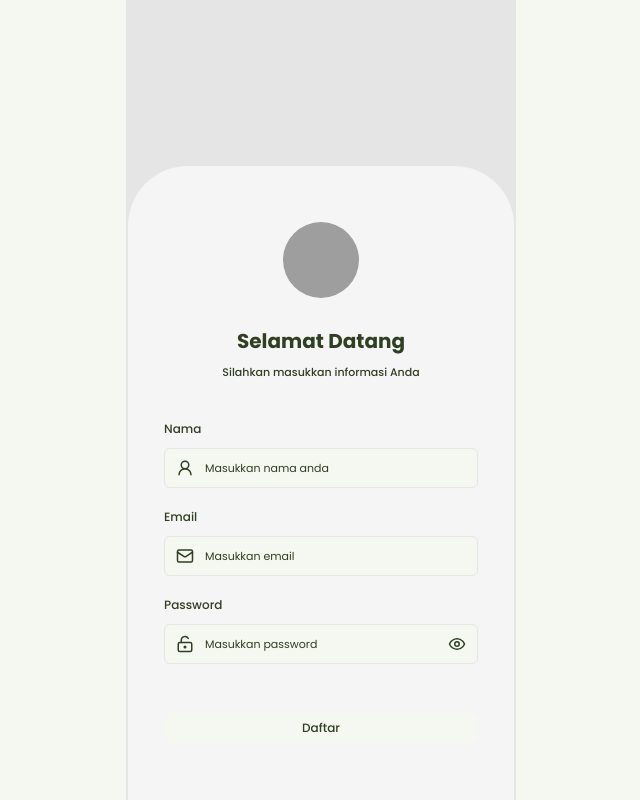
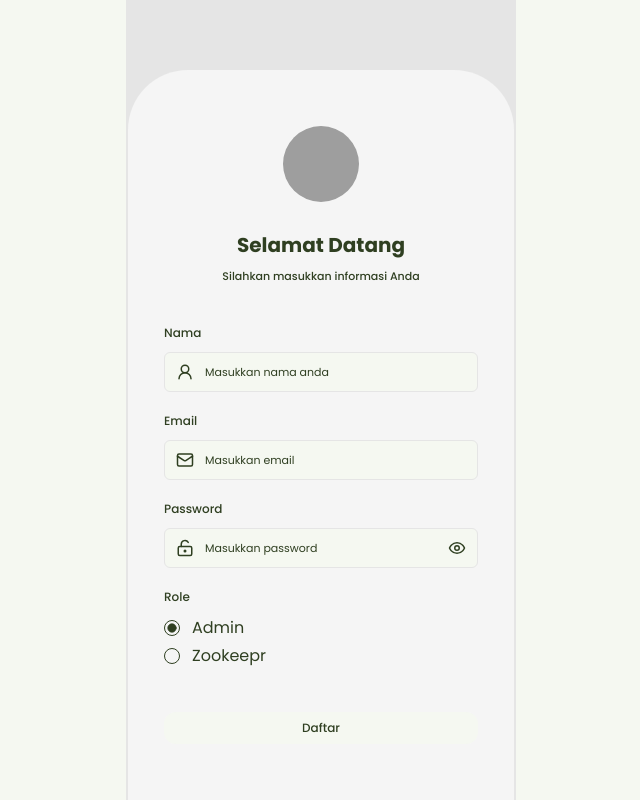
Before and after one commit to 9-Spontan-ZooPort/9_Spontan_ZooPort-FE, a Next.js app: page /auth/register in a window 1280 px wide. Shown: the whole page, without its empty margins (319-959 px from the left). Built offline with nearby package versions, Linux system fonts and the light colour scheme; grey boxes are pictures that could not be loaded.

Commit message:
feat: adding regsiter feat

```diff
--- a/package.json
+++ b/package.json
@@ -23,6 +23,7 @@
 		"@radix-ui/react-avatar": "^1.0.4",
 		"@radix-ui/react-checkbox": "^1.0.4",
 		"@radix-ui/react-label": "^2.0.2",
+		"@radix-ui/react-radio-group": "^1.1.3",
 		"@radix-ui/react-slot": "^1.0.2",
 		"axios": "^1.6.8",
 		"class-variance-authority": "^0.7.0",
--- /dev/null
+++ b/src/app/auth/register/RegisterForm.tsx
@@ -0,0 +1,173 @@
+"use client";
+import { Button } from "@/components/ui/button";
+import {
+	Form,
+	FormControl,
+	FormField,
+	FormItem,
+	FormLabel,
+	FormMessage,
+} from "@/components/ui/form";
+import { Input } from "@/components/ui/input";
+import { RadioGroup, RadioGroupItem } from "@/components/ui/radio-group";
+import { goHome } from "@/lib/actions";
+import { register } from "@/services/auth";
+import { zodResolver } from "@hookform/resolvers/zod";
+import {
+	EyeIcon,
+	EyeOff,
+	LockKeyholeOpenIcon,
+	MailIcon,
+	UserRound,
+} from "lucide-react";
+import * as React from "react";
+import { useForm } from "react-hook-form";
+import { z } from "zod";
+
+export function RegisterForm() {
+	const RegisterSchema = z.object({
+		nama: z.string(),
+		email: z.string().email(),
+		password: z.string().min(8, "Password must be at least 8 characters"),
+		role: z.enum(["admin", "zookeeper"], {
+			required_error: "You need to select a notification type.",
+		}),
+	});
+
+	const form = useForm<z.infer<typeof RegisterSchema>>({
+		resolver: zodResolver(RegisterSchema),
+		defaultValues: {
+			nama: "",
+			email: "",
+			password: "",
+			role: "admin",
+		},
+	});
+
+	async function submit(data: z.infer<typeof RegisterSchema>) {
+		const response = await register(
+			data.nama,
+			data.email,
+			data.password,
+			data.role,
+		);
+
+		if (response.error) {
+			return form.setError("email", {
+				type: "manual",
+				message: "User sudah terdaftar",
+			});
+		}
+
+		goHome();
+	}
+
+	const [showPassword, setShowPassword] = React.useState(false);
+
+	return (
+		<Form {...form}>
+			<form
+				onSubmit={form.handleSubmit(submit)}
+				className="flex flex-col gap-4 w-full"
+			>
+				<FormField
+					control={form.control}
+					name="nama"
+					render={({ field }) => {
+						return (
+							<FormItem>
+								<FormLabel className="text-c1 font-medium">Nama</FormLabel>
+								<FormControl>
+									<Input
+										className="text-c2 font-regular"
+										placeholder="Masukkan nama anda"
+										{...field}
+										startIcon={UserRound}
+									/>
+								</FormControl>
+								<FormMessage />
+							</FormItem>
+						);
+					}}
+				/>
+				<FormField
+					control={form.control}
+					name="email"
+					render={({ field }) => {
+						return (
+							<FormItem>
+								<FormLabel className="text-c1 font-medium">Email</FormLabel>
+								<FormControl>
+									<Input
+										className="text-c2 font-regular"
+										placeholder="Masukkan email"
+										{...field}
+										startIcon={MailIcon}
+									/>
+								</FormControl>
+								<FormMessage />
+							</FormItem>
+						);
+					}}
+				/>
+				<FormField
+					control={form.control}
+					name="password"
+					render={({ field }) => {
+						return (
+							<FormItem>
+								<FormLabel className="text-c1 font-medium">Password</FormLabel>
+								<FormControl>
+									<Input
+										className="text-c2 font-regular"
+										placeholder="Masukkan password"
+										type={showPassword ? "text" : "password"}
+										{...field}
+										startIcon={LockKeyholeOpenIcon}
+										endIcon={[EyeIcon, EyeOff]}
+										onEndIconClick={() => setShowPassword(!showPassword)}
+									/>
+								</FormControl>
+								<FormMessage />
+							</FormItem>
+						);
+					}}
+				/>
+				<FormField
+					control={form.control}
+					name="role"
+					render={({ field }) => (
+						<FormItem className="space-y-3">
+							<FormLabel className="text-c1 font-medium">Role</FormLabel>
+							<FormControl>
+								<RadioGroup
+									onValueChange={field.onChange}
+									defaultValue={field.value}
+									className="flex flex-col space-y-1"
+								>
+									<FormItem className="flex items-center space-x-3 space-y-0">
+										<FormControl>
+											<RadioGroupItem value="admin" />
+										</FormControl>
+										<FormLabel className="font-normal">Admin</FormLabel>
+									</FormItem>
+									<FormItem className="flex items-center space-x-3 space-y-0">
+										<FormControl>
+											<RadioGroupItem value="zookeeper" />
+										</FormControl>
+										<FormLabel className="font-normal">Zookeepr</FormLabel>
+									</FormItem>
+								</RadioGroup>
+							</FormControl>
+							<FormMessage />
+						</FormItem>
+					)}
+				/>
+
+				<Button type="submit" className="w-full mt-8">
+					<p className="text-c1 font-medium">Daftar</p>
+				</Button>
+			</form>
+		</Form>
+	);
+}
--- a/src/app/auth/register/page.tsx
+++ b/src/app/auth/register/page.tsx
@@ -1,26 +1,7 @@
 "use client";
 import { Avatar, AvatarFallback, AvatarImage } from "@/components/ui/avatar";
-import { Button } from "@/components/ui/button";
-import {
-	Form,
-	FormControl,
-	FormField,
-	FormItem,
-	FormLabel,
-	FormMessage,
-} from "@/components/ui/form";
-import { Input } from "@/components/ui/input";
-import { zodResolver } from "@hookform/resolvers/zod";
-import {
-	EyeIcon,
-	EyeOff,
-	LockKeyholeOpenIcon,
-	MailIcon,
-	UserRound,
-} from "lucide-react";
 import * as React from "react";
-import { useForm } from "react-hook-form";
-import { z } from "zod";
+import { RegisterForm } from "./RegisterForm";
 
 export default function Register() {
 	return (
@@ -41,102 +22,3 @@ export default function Register() {
 		</div>
 	);
 }
-
-function RegisterForm() {
-	const RegisterSchema = z.object({
-		nama: z.string(),
-		email: z.string().email(),
-		password: z.string().min(6, "Password must be at least 8 characters"),
-	});
-
-	const form = useForm<z.infer<typeof RegisterSchema>>({
-		resolver: zodResolver(RegisterSchema),
-		defaultValues: {
-			email: "",
-			password: "",
-		},
-	});
-
-	function submit(data: z.infer<typeof RegisterSchema>) {
-		console.log(data);
-	}
-
-	const [showPassword, setShowPassword] = React.useState(false);
-
-	return (
-		<Form {...form}>
-			<form
-				onSubmit={form.handleSubmit(submit)}
-				className="flex flex-col gap-4 w-full"
-			>
-				<FormField
-					control={form.control}
-					name="nama"
-					render={({ field }) => {
-						return (
-							<FormItem>
-								<FormLabel className="text-c1 font-medium">Nama</FormLabel>
-								<FormControl>
-									<Input
-										className="text-c2 font-regular"
-										placeholder="Masukkan nama anda"
-										{...field}
-										startIcon={UserRound}
-									/>
-								</FormControl>
-								<FormMessage />
-							</FormItem>
-						);
-					}}
-				/>
-				<FormField
-					control={form.control}
-					name="email"
-					render={({ field }) => {
-						return (
-							<FormItem>
-								<FormLabel className="text-c1 font-medium">Email</FormLabel>
-								<FormControl>
-									<Input
-										className="text-c2 font-regular"
-										placeholder="Masukkan email"
-										{...field}
-										startIcon={MailIcon}
-									/>
-								</FormControl>
-								<FormMessage />
-							</FormItem>
-						);
-					}}
-				/>
-				<FormField
-					control={form.control}
-					name="password"
-					render={({ field }) => {
-						return (
-							<FormItem>
-								<FormLabel className="text-c1 font-medium">Password</FormLabel>
-								<FormControl>
-									<Input
-										className="text-c2 font-regular"
-										placeholder="Masukkan password"
-										type={showPassword ? "text" : "password"}
-										{...field}
-										startIcon={LockKeyholeOpenIcon}
-										endIcon={[EyeIcon, EyeOff]}
-										onEndIconClick={() => setShowPassword(!showPassword)}
-									/>
-								</FormControl>
-								<FormMessage />
-							</FormItem>
-						);
-					}}
-				/>
-
-				<Button type="submit" className="w-full mt-8">
-					<p className="text-c1 font-medium">Daftar</p>
-				</Button>
-			</form>
-		</Form>
-	);
-}
--- /dev/null
+++ b/src/components/ui/radio-group.tsx
@@ -0,0 +1,44 @@
+"use client";
+
+import * as RadioGroupPrimitive from "@radix-ui/react-radio-group";
+import { Circle } from "lucide-react";
+import * as React from "react";
+
+import { cn } from "@/lib/utils";
+
+const RadioGroup = React.forwardRef<
+	React.ElementRef<typeof RadioGroupPrimitive.Root>,
+	React.ComponentPropsWithoutRef<typeof RadioGroupPrimitive.Root>
+>(({ className, ...props }, ref) => {
+	return (
+		<RadioGroupPrimitive.Root
+			className={cn("grid gap-2", className)}
+			{...props}
+			ref={ref}
+		/>
+	);
+});
+RadioGroup.displayName = RadioGroupPrimitive.Root.displayName;
+
+const RadioGroupItem = React.forwardRef<
+	React.ElementRef<typeof RadioGroupPrimitive.Item>,
+	React.ComponentPropsWithoutRef<typeof RadioGroupPrimitive.Item>
+>(({ className, ...props }, ref) => {
+	return (
+		<RadioGroupPrimitive.Item
+			ref={ref}
+			className={cn(
+				"aspect-square h-4 w-4 rounded-full border border-primary text-primary ring-offset-background focus:outline-none focus-visible:ring-2 focus-visible:ring-ring focus-visible:ring-offset-2 disabled:cursor-not-allowed disabled:opacity-50",
+				className,
+			)}
+			{...props}
+		>
+			<RadioGroupPrimitive.Indicator className="flex items-center justify-center">
+				<Circle className="h-2.5 w-2.5 fill-current text-current" />
+			</RadioGroupPrimitive.Indicator>
+		</RadioGroupPrimitive.Item>
+	);
+});
+RadioGroupItem.displayName = RadioGroupPrimitive.Item.displayName;
+
+export { RadioGroup, RadioGroupItem };
--- a/src/services/auth.ts
+++ b/src/services/auth.ts
@@ -24,3 +24,35 @@ export async function login(email: string, password: string) {
 		return { error: message };
 	}
 }
+
+export async function register(
+	name: string,
+	email: string,
+	password: string,
+	role: "admin" | "zookeeper",
+) {
+	try {
+		const response = await fetch("http://localhost:8080/v1/auth/register", {
+			method: "POST",
+			headers: {
+				"Content-Type": "application/json",
+				Superadmin: "superadmin",
+			},
+			body: JSON.stringify({ name, email, password, role }),
+			mode: "no-cors",
+		});
+
+		console.log(response);
+
+		if (!response.ok) {
+			console.log("Error: ", response.statusText);
+			throw new Error("User already registered");
+		}
+
+		const data = await response.json();
+		return data;
+	} catch (error) {
+		const message = (error as Error).message;
+		return { error: message };
+	}
+}
```
Also changed, not shown: 1 other file (tests, documents, lock files or other folders).
